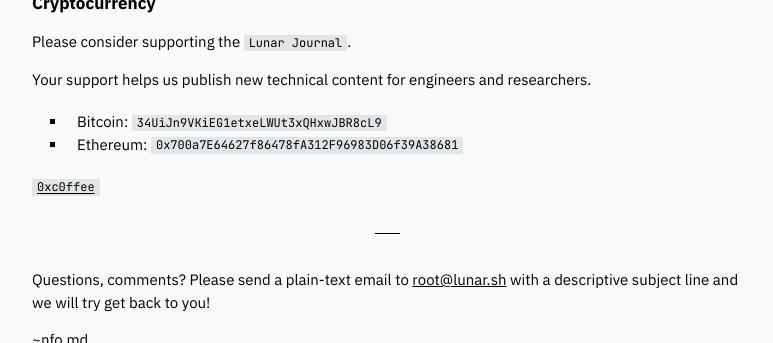
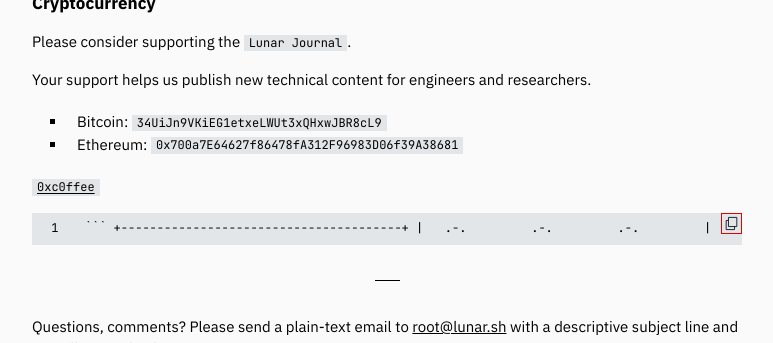
Before and after one commit to microstub/microstub.github.io, a Jekyll site: the page built from nfo.md, in a window 1280 px wide and 900 px high, scrolled down 1718 px, cut to the strip 101-444 px from the top of the window. Shown: the whole strip, without its empty margins (253-1026 px from the left). Built offline with Jekyll 4.4.1, drawn with Linux system fonts in a browser that asks for light colours; nearby versions of some CDN libraries.

Commit message:
Update about.html

```diff
--- a/_layouts/about.html
+++ b/_layouts/about.html
@@ -13,8 +13,11 @@
     <div class="entry">
       {{ content }}
     </div>
+    {% capture signature_bin %}
+      {% include signature.md %}
+    {% endcapture %}
+    {{ signature_bin | markdownify }}
   </article>
-
   <hr>
   <p class="muted">
     Questions, comments? Please send a plain-text email to <a href="mailto:{{ site.links.email }}">{{ site.links.email }}</a>
```
